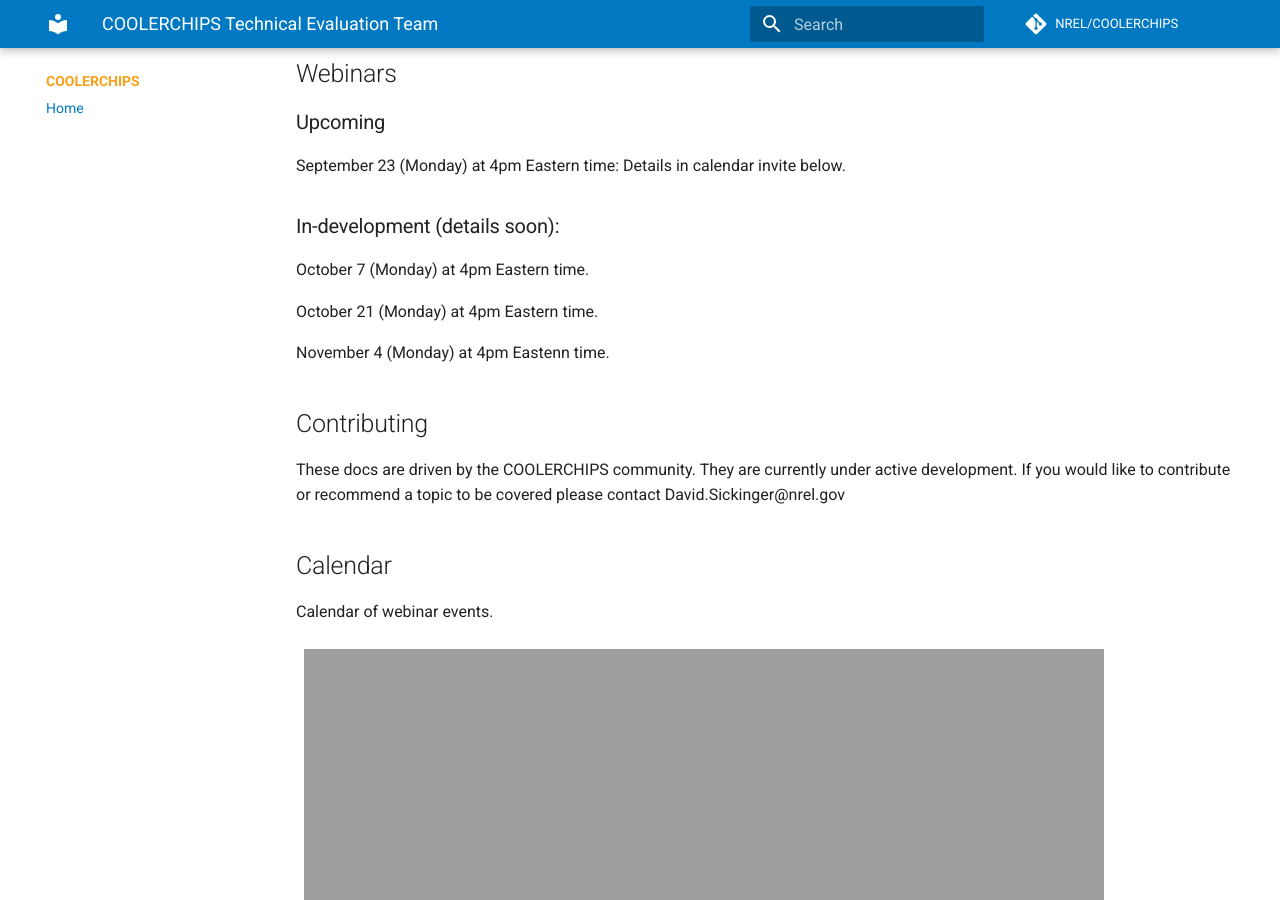
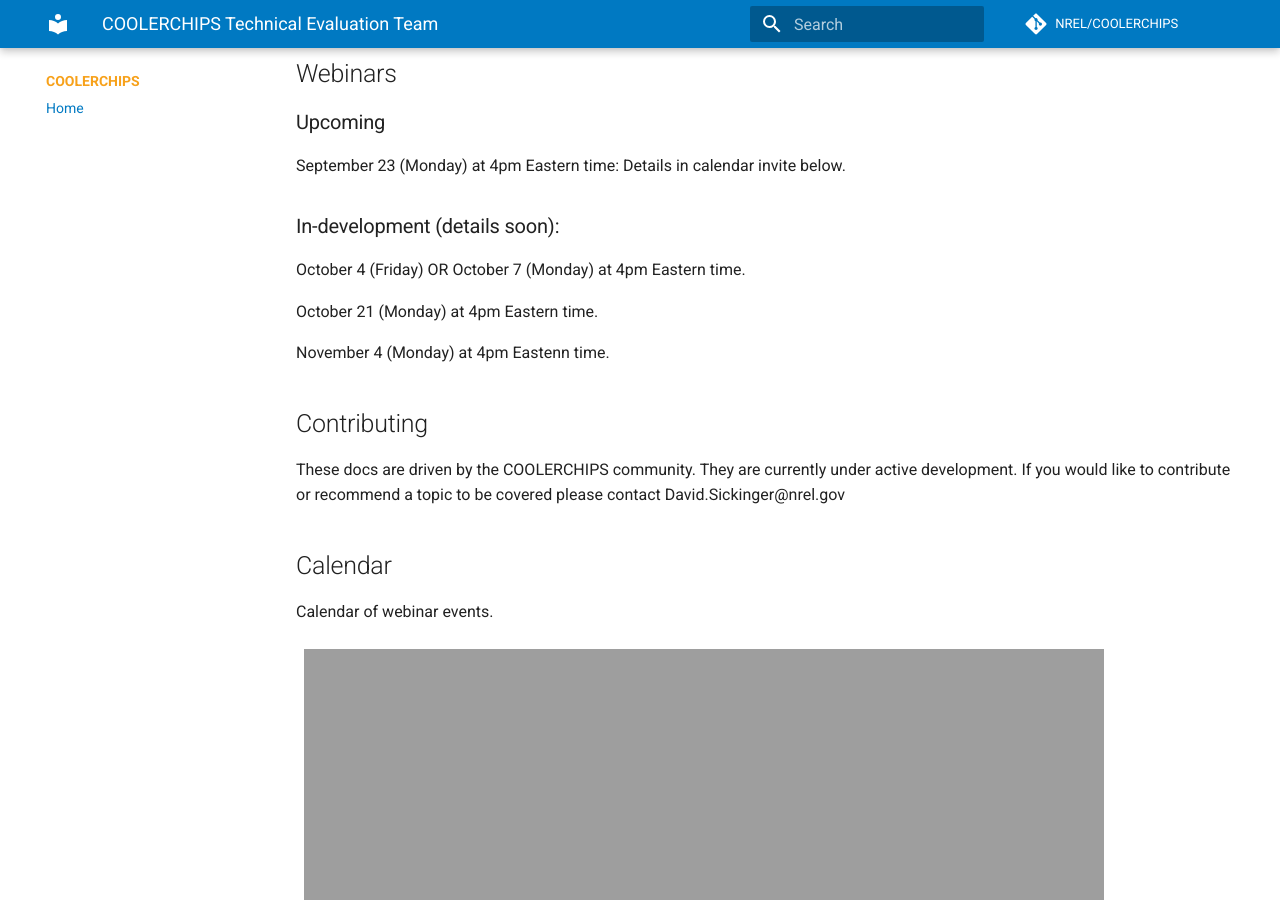
Before and after one commit to NREL/COOLERCHIPS-Technical-Evaluation-Team, an MkDocs documentation site: the page built from docs/index.md, in a window 1280 px wide and 900 px high, scrolled down 406 px. Built offline with MkDocs 1.6.1 and Material for MkDocs 9.7.7, drawn with Linux system fonts in a browser that asks for light colours; comment, search, counter and statistics services are not loaded.

Commit message:
Minor: October 4 OR October 7.

```diff
--- a/docs/index.md
+++ b/docs/index.md
@@ -20,7 +20,7 @@ September 23 (Monday) at 4pm Eastern time: Details in calendar invite below.
 
 ### In-development (details soon):
 
-October  7 (Monday) at 4pm Eastern time.
+October 4 (Friday) OR October 7 (Monday) at 4pm Eastern time.
 
 October 21 (Monday) at 4pm Eastern time.
 
```
